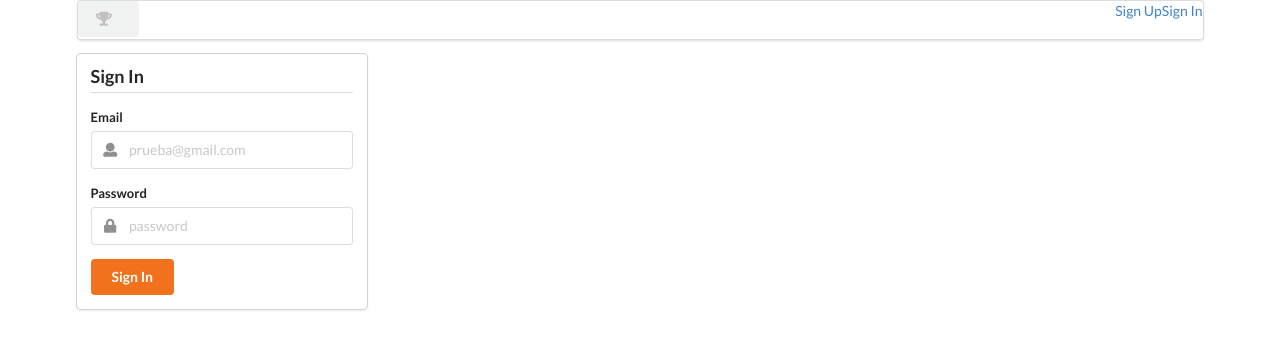
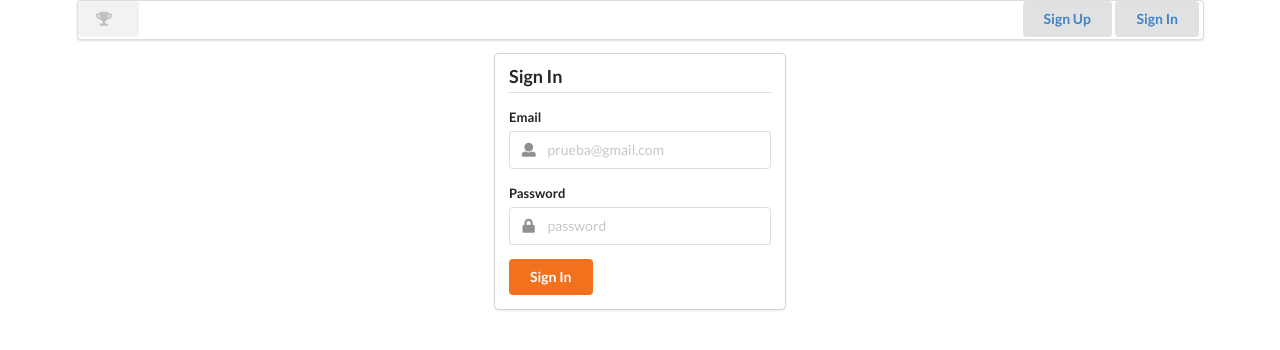
Before and after one commit to Maurici8leaga/Ludus-Magnus-GYM, a React (Create React App) app in the folder ui/: page /signin in a window 1280 px wide. Shown: the top 350 px of the page. Built offline with nearby package versions, Linux system fonts and the light colour scheme.

Commit message:
Se coloca ccs a los botones en el Header 1ra parte, se debuggio el localStore en index actions

```diff
--- a/ui/package.json
+++ b/ui/package.json
@@ -8,7 +8,7 @@
     "enzyme-adapter-react-16": "^1.14.0",
     "react": "^16.8.6",
     "react-dom": "^16.8.6",
-    "react-redux": "^7.1.0",
+    "react-redux": "^7.1.1",
     "react-router-dom": "^5.0.1",
     "react-scripts": "3.0.1",
     "redux": "^4.0.4",
--- a/ui/src/actions/index.js
+++ b/ui/src/actions/index.js
@@ -12,9 +12,9 @@ export const signUp = (formProps, callback) => async dispatch => {
             // esto mandara la creacion de la cuenta al API creada en el puerto 3001, "formProps" hace referencia al email y password
 
         dispatch({type: SIGN_IN, payload: response.data.token});
-        localStorage.getItem('token', response.data.token);
+        localStorage.setItem('token', response.data.token);
         callback();
-    } catch(e) {
+        } catch(e) {
         dispatch({type: SIGN_ERROR, payload: 'Email en uso'});
     }
 };
@@ -34,9 +34,9 @@ export const signIn = (formProps, callback) => async dispatch => {
         const response = await axios.post('http://localhost:3001/signin', formProps);
 
         dispatch({ type: SIGN_IN, payload: response.data.token});
-        localStorage.getItem('token', response.data.token);
+        localStorage.setItem('token', response.data.token);
         callback();
-    } catch(e){
+        } catch(e){
         dispatch({ type: SIGN_ERROR, payload: 'Usuario Invalido'});
     }
 };
--- a/ui/src/components/Header.js
+++ b/ui/src/components/Header.js
@@ -10,14 +10,21 @@ class Header extends Component {
         if(this.props.isSignedIn){
             return(
                 <div>
-                    <Link to="/signout">Sign Out</Link>
+                    <Link to="/signout" className="item">
+                        <i className="window close icon"/>
+                    </Link>
                 </div>
             )
         }else {
             return(
                 <div>
-                    <Link to="/signup">Sign Up</Link>
-                    <Link to="/signin">Sign In</Link>
+                    <div className="ui button">
+                        <Link to="/signup">Sign Up</Link>
+                    </div>
+
+                    <div className="ui button">
+                        <Link to="/signin">Sign In</Link>
+                    </div>
                 </div>
             )
         }
@@ -44,7 +51,9 @@ class Header extends Component {
             <div className="ui menu">
                 <div>{this.renderEjercicios()}</div>
                <div className="right menu" align="center">
-                    {this.renderAuth()}
+                   <div>
+                        {this.renderAuth()}
+                   </div>
                </div>
             </div>
         );
--- a/ui/src/components/auth/SignIn.js
+++ b/ui/src/components/auth/SignIn.js
@@ -26,7 +26,7 @@ class SignIn extends Component {
 
           <div className="two column">
 
-            <div className="ui card">
+            <div className="ui centered card">
 
               <div className="content">
                 <h3 className="ui dividing header">Sign In</h3>
--- a/ui/src/reducers/authReducer.js
+++ b/ui/src/reducers/authReducer.js
@@ -1,8 +1,8 @@
 import { SIGN_IN, SIGN_ERROR } from '../actions/types';
 
 const INITIAL_STATE = {
-    isSignedIn: '',
-    ErrorMessage: ''
+    isSignedIn: 'null',
+    ErrorMessage: 'null'
 };
 
 export default (state = INITIAL_STATE, action) => {
```
Also changed, not shown: 1 other file (tests, documents, lock files or other folders).
